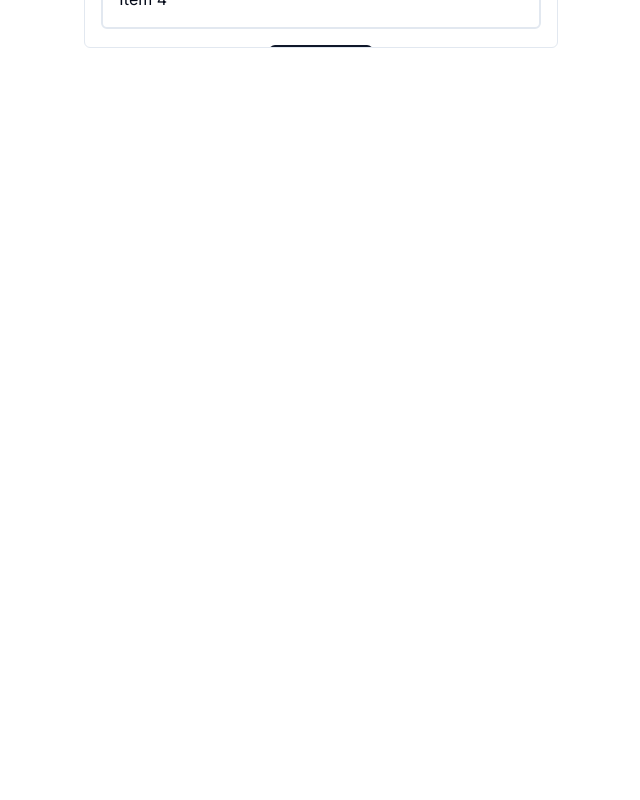
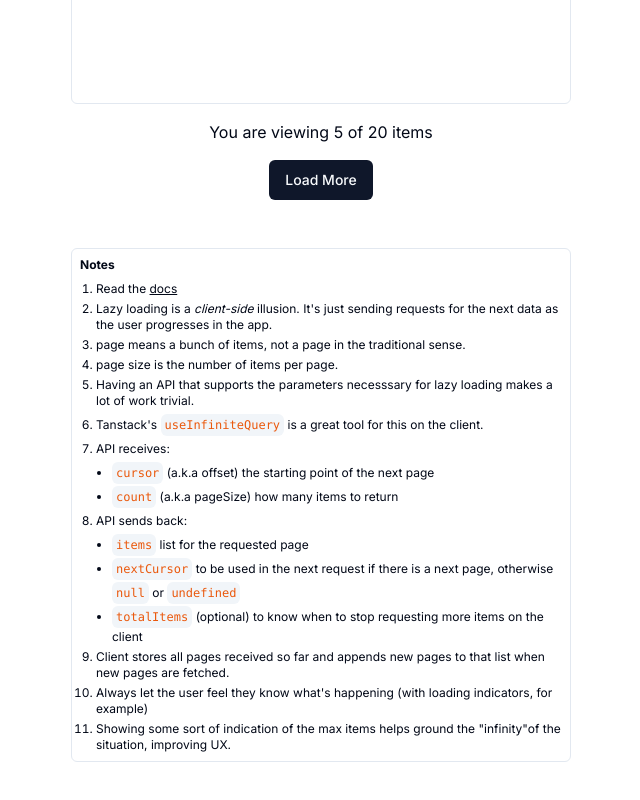
Before and after one commit to aziznal/nextjs-tanstack-query-lazy-loading, a Next.js app: page /load-more-button-example in a window 1280 px wide. Shown: the part 580-1380 px from the top of the page, without its empty margins (319-959 px from the left). Before the commit the page ends 800 px from the top, so only its background shows below. Built offline with nearby package versions, Linux system fonts and the light colour scheme.

Commit message:
add notes section in lazy loading with button example

```diff
--- a/app/globals.css
+++ b/app/globals.css
@@ -74,3 +74,11 @@
     @apply bg-background text-foreground;
   }
 }
+
+code {
+  @apply p-1 bg-slate-100 rounded-md text-orange-600 leading-loose;
+}
+
+a {
+  @apply underline;
+}
--- a/app/items/route.ts
+++ b/app/items/route.ts
@@ -6,6 +6,7 @@ export async function GET(req: NextRequest) {
 
   const cursor = Number(searchParams.get("cursor"));
   const count = Number(searchParams.get("count"));
+  const simulatedMaxItems = Number(searchParams.get("simulatedMax"));
 
   const { items, nextCursor } = await fakeApi.getItems({
     count,
@@ -15,6 +16,6 @@ export async function GET(req: NextRequest) {
 
   return NextResponse.json({
     items,
-    nextCursor,
+    nextCursor: cursor + count < simulatedMaxItems ? nextCursor : null,
   });
 }
--- a/app/load-more-button-example/page.tsx
+++ b/app/load-more-button-example/page.tsx
@@ -3,13 +3,17 @@
 import Item, { ItemLoadingSkeleton } from "@/components/item";
 import { Button } from "@/components/ui/button";
 import { useGetInfiniteItems } from "@/lib/use-get-infinite-items";
+import { LucideArrowLeft } from "lucide-react";
+import Link from "next/link";
 import { Fragment, useRef } from "react";
 
 const PAGE_SIZE = 5;
+const SIMULATED_MAX = 20;
 
 export default function LoadMoreButtonInfiniteScrollPage() {
   const query = useGetInfiniteItems({
     pageSize: PAGE_SIZE,
+    simulatedMax: SIMULATED_MAX,
   });
 
   const itemListRef = useRef<HTMLDivElement>(null);
@@ -27,13 +31,18 @@ export default function LoadMoreButtonInfiniteScrollPage() {
   };
 
   return (
-    <div className="flex flex-col items-center justify-center h-[100dvh] w-fit mx-auto">
+    <div className="flex flex-col items-center justify-center min-h-[100dvh] mx-auto w-full sm:w-[500px] py-24">
+      <Link className="fixed top-12 left-12 hover:underline" href="/">
+        <LucideArrowLeft size="42" />
+      </Link>
+
       <h1 className="font-bold text-2xl text-center mb-6">
-        Load More Button Infinite Scroll Example
+        Lazy Loading Example <br />
+        Load More Button
       </h1>
 
       <div
-        className="flex flex-col items-center gap-4 overflow-y-auto max-h-[50%] w-full p-4 pb-12 border rounded-md"
+        className="flex flex-col items-center gap-4 w-full p-4 pb-12 border rounded-md h-[500px] overflow-y-auto"
         ref={itemListRef}
       >
         {query.data?.pages.map((page) => (
@@ -55,12 +64,107 @@ export default function LoadMoreButtonInfiniteScrollPage() {
             ))}
           </>
         )}
+      </div>
 
-        {!query.isLoading && !query.isFetchingNextPage && (
-          <Button onClick={onLoadMoreButtonClick} disabled={!query.hasNextPage}>
-            Load More
-          </Button>
-        )}
+      <div className="my-4">
+        You are viewing {(query.data?.pages.length || 0) * PAGE_SIZE} of{" "}
+        {SIMULATED_MAX} items
+      </div>
+
+      <Button
+        onClick={onLoadMoreButtonClick}
+        disabled={
+          !query.hasNextPage || query.isLoading || query.isFetchingNextPage
+        }
+      >
+        Load More
+      </Button>
+
+      <div className="w-full border mt-12 rounded-md text-xs p-2">
+        <h2 className="font-bold">Notes</h2>
+
+        <ul className="list-decimal pl-4 flex flex-col gap-1 pt-2">
+          <li>
+            Read the{" "}
+            <Link
+              href="https://tanstack.com/query/latest/docs/framework/react/guides/infinite-queries"
+              target="_blank"
+            >
+              docs
+            </Link>
+          </li>
+
+          <li>
+            Lazy loading is a <i>client-side</i> illusion. {`It's`} just sending
+            requests for the next data as the user progresses in the app.
+          </li>
+
+          <li>
+            page means a bunch of items, not a page in the traditional sense.
+          </li>
+
+          <li>page size is the number of items per page.</li>
+
+          <li>
+            Having an API that supports the parameters necesssary for lazy
+            loading makes a lot of work trivial.
+          </li>
+
+          <li>
+            {`Tanstack's`} <code>useInfiniteQuery</code> is a great tool for
+            this on the client.
+          </li>
+
+          <li>
+            API receives:
+            <ul className="list-disc pl-4 pt-1">
+              <li>
+                <code>cursor</code> (a.k.a offset) the starting point of the
+                next page
+              </li>
+
+              <li>
+                <code>count</code> (a.k.a pageSize) how many items to return
+              </li>
+            </ul>
+          </li>
+
+          <li>
+            API sends back:
+            <ul className="list-disc pl-4 pt-1">
+              <li>
+                <code>items</code> list for the requested page
+              </li>
+
+              <li>
+                <code>nextCursor</code> to be used in the next request if there
+                is a next page, otherwise <code>null</code> or{" "}
+                <code>undefined</code>
+              </li>
+
+              <li>
+                <code>totalItems</code> (optional) to know when to stop
+                requesting more items on the client
+              </li>
+            </ul>
+          </li>
+
+          <li>
+            Client stores all pages received so far and appends new pages to
+            that list when new pages are fetched.
+          </li>
+
+          <li>
+            Always let the user feel they know {`what's`} happening (with
+            loading indicators, for example)
+          </li>
+
+          <li>
+            Showing some sort of indication of the max items helps ground the{" "}
+            {`"infinity"`}
+            of the situation, improving UX.
+          </li>
+        </ul>
       </div>
     </div>
   );
--- a/components/item.tsx
+++ b/components/item.tsx
@@ -15,8 +15,8 @@ export default function Item({ item }: ItemProps) {
 
 export function ItemLoadingSkeleton() {
   return (
-    <Skeleton className="border-2 p-4 flex w-full rounded-md hover:bg-slate-100 transition-colors">
-      <Skeleton className="w-[64px] h-4 bg-gray-300 rounded-md animate-pulse" />
+    <Skeleton className="border-2 p-4 flex w-full rounded-md hover:bg-slate-100 transition-colors h-[60px] shrink-0">
+      <Skeleton className="w-[64px] h-4 bg-slate-300" />
     </Skeleton>
   );
 }
--- a/lib/fake-api/fake-api.tsx
+++ b/lib/fake-api/fake-api.tsx
@@ -19,8 +19,8 @@ export const fakeApi = {
     nextCursor: number;
   }> {
     const items = new Array(options.count).fill(0).map((_, index) => ({
-      id: `id-${options.cursor + index}`,
-      name: `Item ${options.cursor + index}`,
+      id: `id-${options.cursor + index + 1}`,
+      name: `Item ${options.cursor + index + 1}`,
     }));
 
     await new Promise((resolve) =>
--- a/lib/use-get-infinite-items.tsx
+++ b/lib/use-get-infinite-items.tsx
@@ -1,14 +1,20 @@
 import { useInfiniteQuery } from "@tanstack/react-query";
 import { FakeItem } from "./fake-api/fake-api";
 
-export const useGetInfiniteItems = ({ pageSize }: { pageSize: number }) =>
+export const useGetInfiniteItems = ({
+  pageSize,
+  simulatedMax,
+}: {
+  pageSize: number;
+  simulatedMax: number;
+}) =>
   useInfiniteQuery<{ items: FakeItem[]; nextCursor: number }>({
     queryKey: ["infinite-items"],
     initialPageParam: 0,
     getNextPageParam: (lastPage, pages) => lastPage.nextCursor,
     queryFn: async ({ pageParam }) => {
       const items = await fetch(
-        `/items?count=${pageSize}&cursor=${pageParam}`
+        `/items?count=${pageSize}&cursor=${pageParam}&simulatedMax=${simulatedMax}`
       ).then((res) => res.json());
 
       return items;
```
